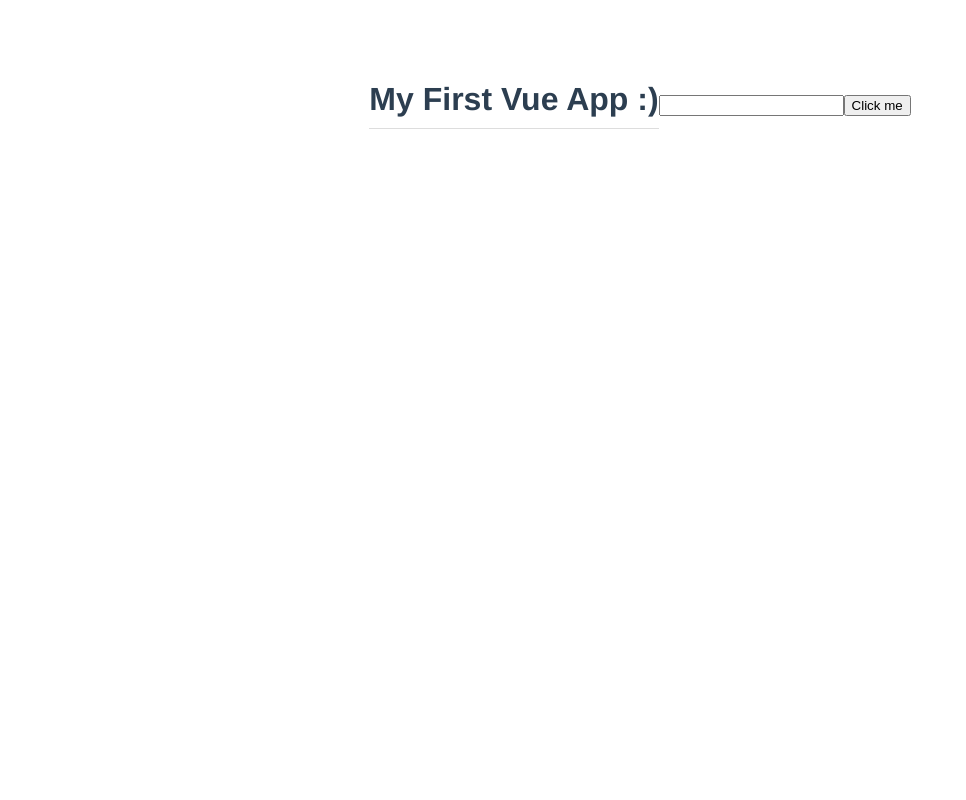
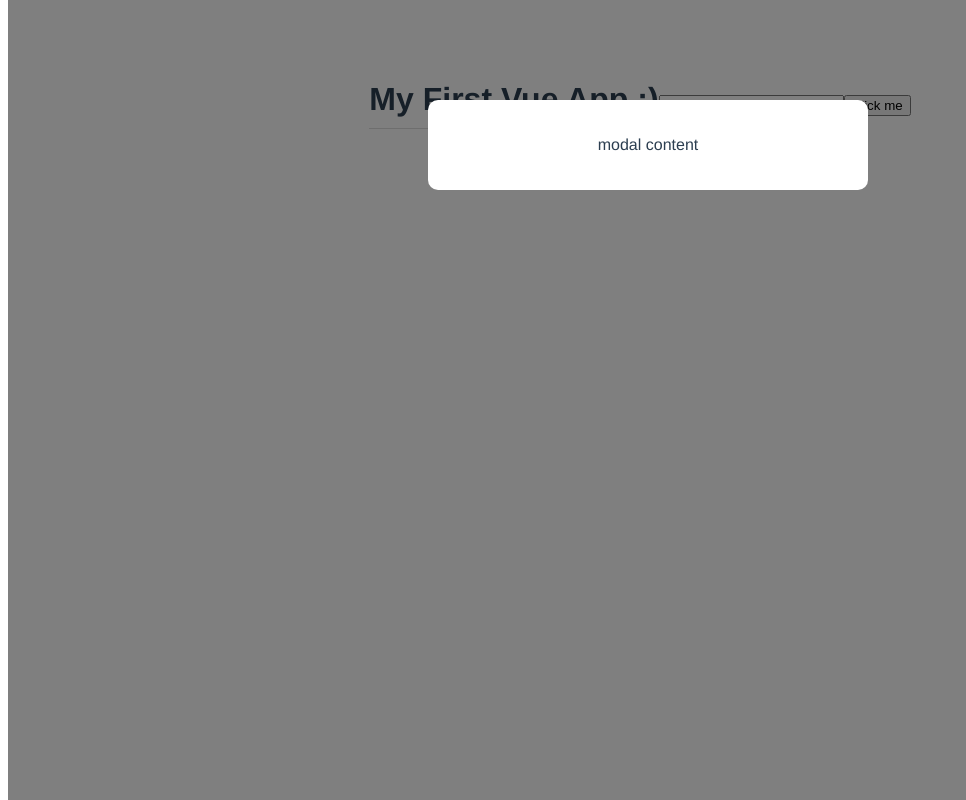
Before and after one commit to braden-w-tutorials/learn-vue-with-net-ninja, a Vue app in the folder modal-project/: page / in a window 1280 px wide. Shown: the whole page, without its empty margins (0-966 px from the left). Built offline with nearby package versions, Linux system fonts and the light colour scheme.

Commit message:
Imported, registered, and used modal

```diff
--- a/modal-project/src/App.vue
+++ b/modal-project/src/App.vue
@@ -2,24 +2,27 @@
   <h1>{{ title }}</h1>
   <input type="text" ref="name" />
   <button @click="handleClick">Click me</button>
+  <Modal />
 </template>
 
 <script>
+import Modal from "./components/Modal.vue";
 export default {
   name: "App",
+  components: { Modal },
   data() {
     return {
-      title: "My First Vue App :)",
-    }
+      title: "My First Vue App :)"
+    };
   },
   methods: {
     handleClick() {
-      console.log(this.$refs.name)
-      this.$refs.name.classList.add("active")
-      this.$refs.name.focus()
-    },
-  },
-}
+      console.log(this.$refs.name);
+      this.$refs.name.classList.add("active");
+      this.$refs.name.focus();
+    }
+  }
+};
 </script>
 
 <style>
```
